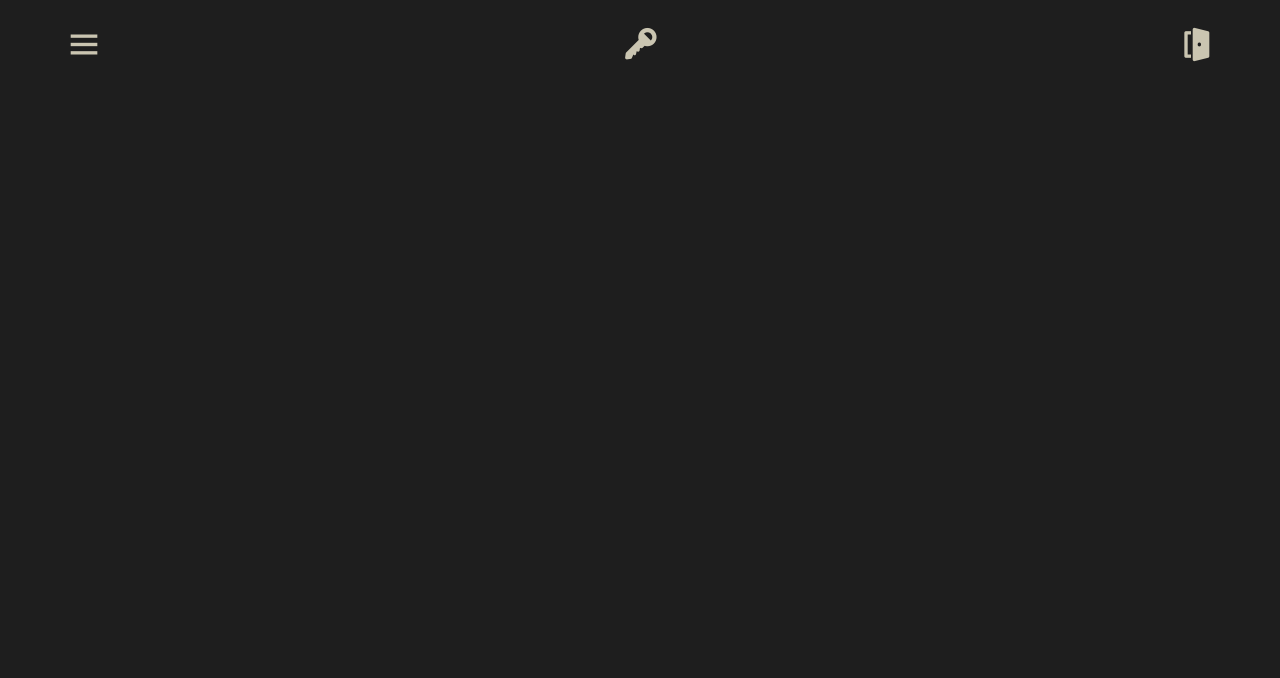
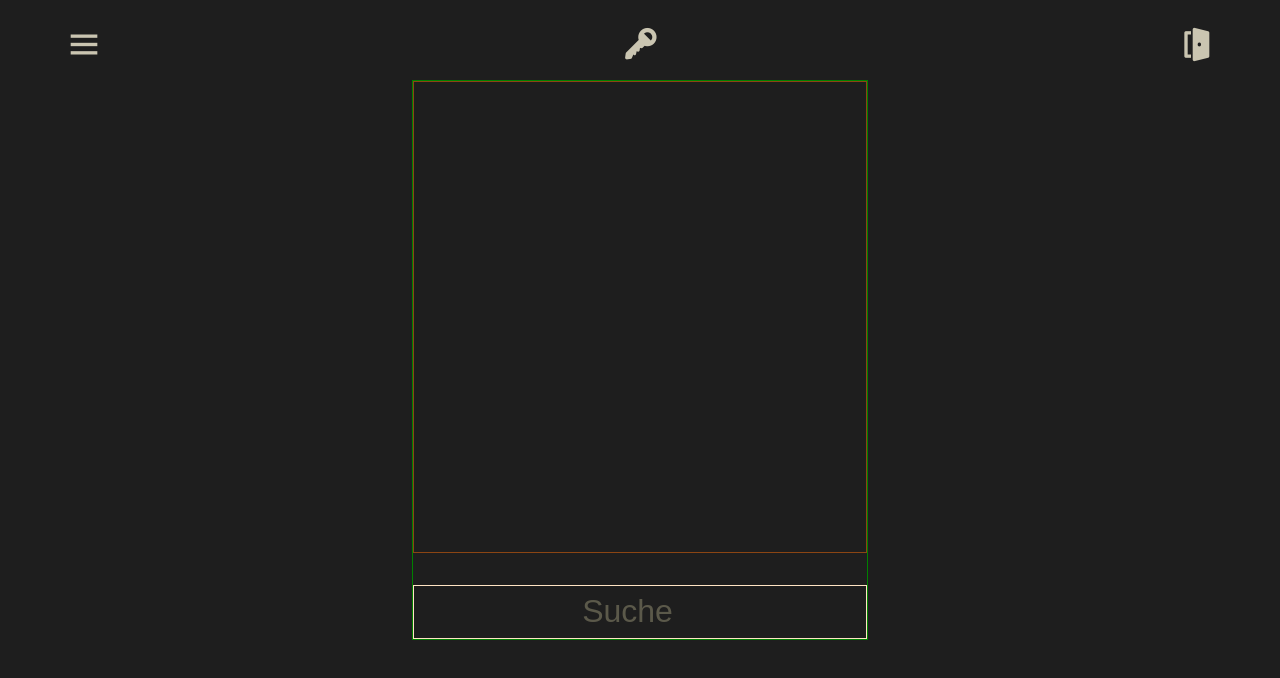
Before and after one commit to Unschuld404/Spamurai, a Vue app: page /admin in a window 1280 px wide. Shown: the top 678 px of the page. Built offline with nearby package versions, Linux system fonts and the light colour scheme.

Commit message:
searchbar with needle-function

```diff
--- a/src/assets/layout.css
+++ b/src/assets/layout.css
@@ -9,3 +9,13 @@ form {
   padding: 0 5vh 0 5vh;
   gap: 2vh;
 }
+
+header {
+  height: 8vh;
+  width: 100%;
+  margin-bottom: 1rem;
+  display: flex;
+  padding: 2vw 5vw 0 5vw;
+  align-items: center;
+  justify-content: space-between;
+}
--- /dev/null
+++ b/src/components/SearchComponent.vue
@@ -0,0 +1,46 @@
+<script setup lang="ts">
+
+import { ref, watch } from 'vue'
+
+const needle = ref('')
+const timer = ref<number | null>(null)
+
+function whatIsNeedle() {
+  console.log(needle.value);
+}
+
+watch(needle, () => {
+  if (timer.value) clearTimeout(timer.value)
+  timer.value = setTimeout(whatIsNeedle, 500) as unknown as number
+})
+
+</script>
+
+<template>
+  <div class="container">
+    <input type="search" placeholder="Suche" id="needle" v-model="needle"/>
+    <div class="listing"></div>
+  </div>
+</template>
+
+<style scoped>
+
+.container {
+  display: flex;
+  flex-direction: column-reverse;
+  border: 1px solid green;
+  height: 100%;
+}
+
+.listing {
+  border: 1px solid saddlebrown;
+  height: 100%;
+}
+
+input {
+  border: 1px solid bisque;
+  margin-top: 2rem;
+  text-align: center;
+}
+
+</style>
--- a/src/views/AdminView.vue
+++ b/src/views/AdminView.vue
@@ -1,4 +1,6 @@
 <script setup lang="ts">
+
+import SearchComponent from "@/components/SearchComponent.vue";
 
 function logout() {
   localStorage.removeItem('auth')
@@ -46,26 +48,14 @@ async function check() {
     <i class='bx bxs-door-open' @click="logout"></i>
   </header>
   <main>
-
+    <SearchComponent/>
   </main>
 </template>
 
 <style scoped>
 
-header {
-  height: 8vh;
-  width: 100%;
-  margin-bottom: 2rem;
-  display: flex;
-  padding: 2vw 5vw 0 5vw;
-  align-items: center;
-  justify-content: space-between;
-}
-
 main {
-  display: flex;
-  flex-direction: column;
-  gap: 1rem;
+  height: 70vh;
 }
 
 </style>
--- a/src/views/LoginView.vue
+++ b/src/views/LoginView.vue
@@ -3,7 +3,7 @@
 import { ref } from 'vue';
 import spamuraiLogo from '@/assets/spamurai_logo.png';
 
-const url = 'https://api.curatest.de/auth/v1/user';
+const url = 'https://api.blackserver.de/auth/user';
 const hasError = ref(false);
 // das ref<string> muss ich noch recherchieren
 const errorMessage = ref<string>('')
```
